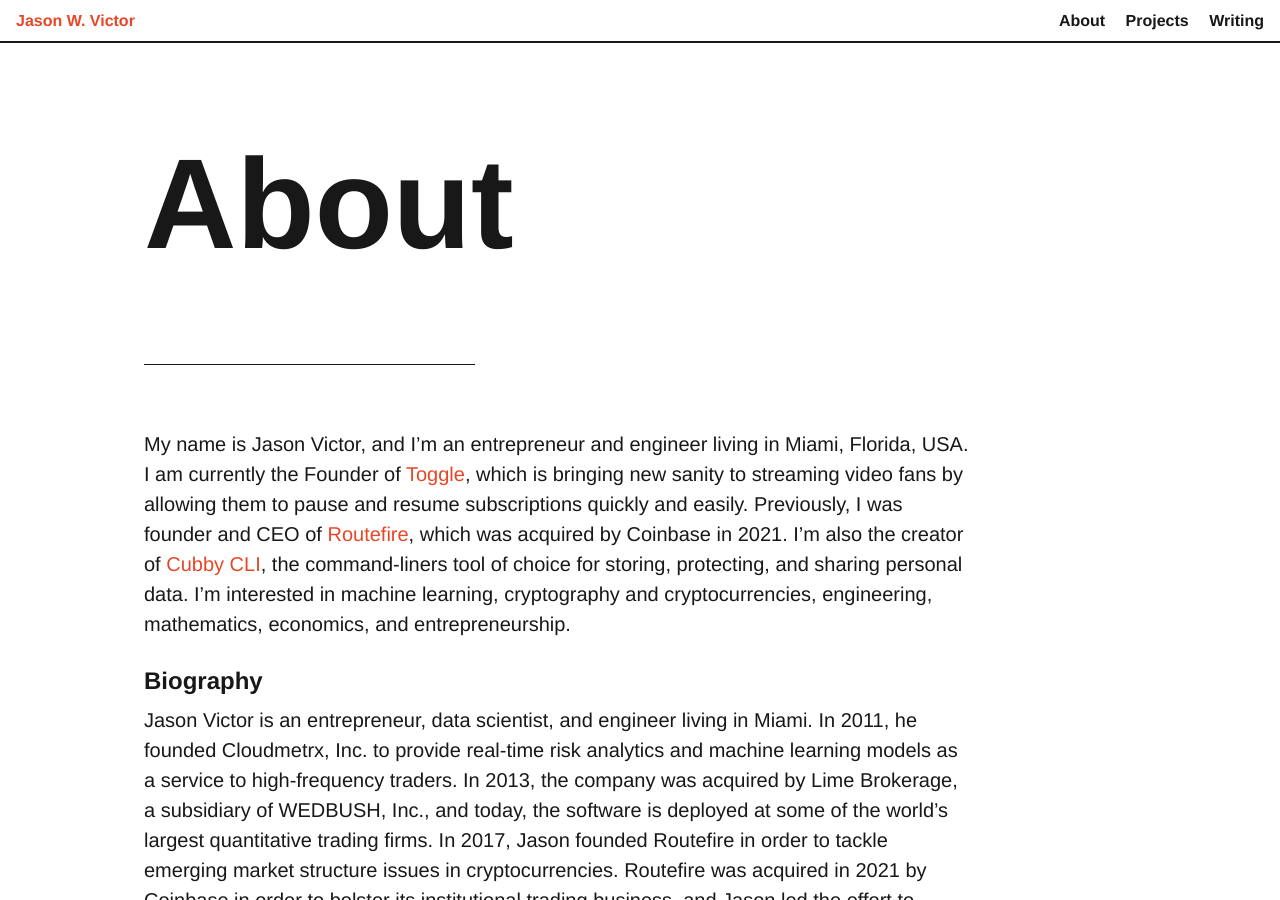
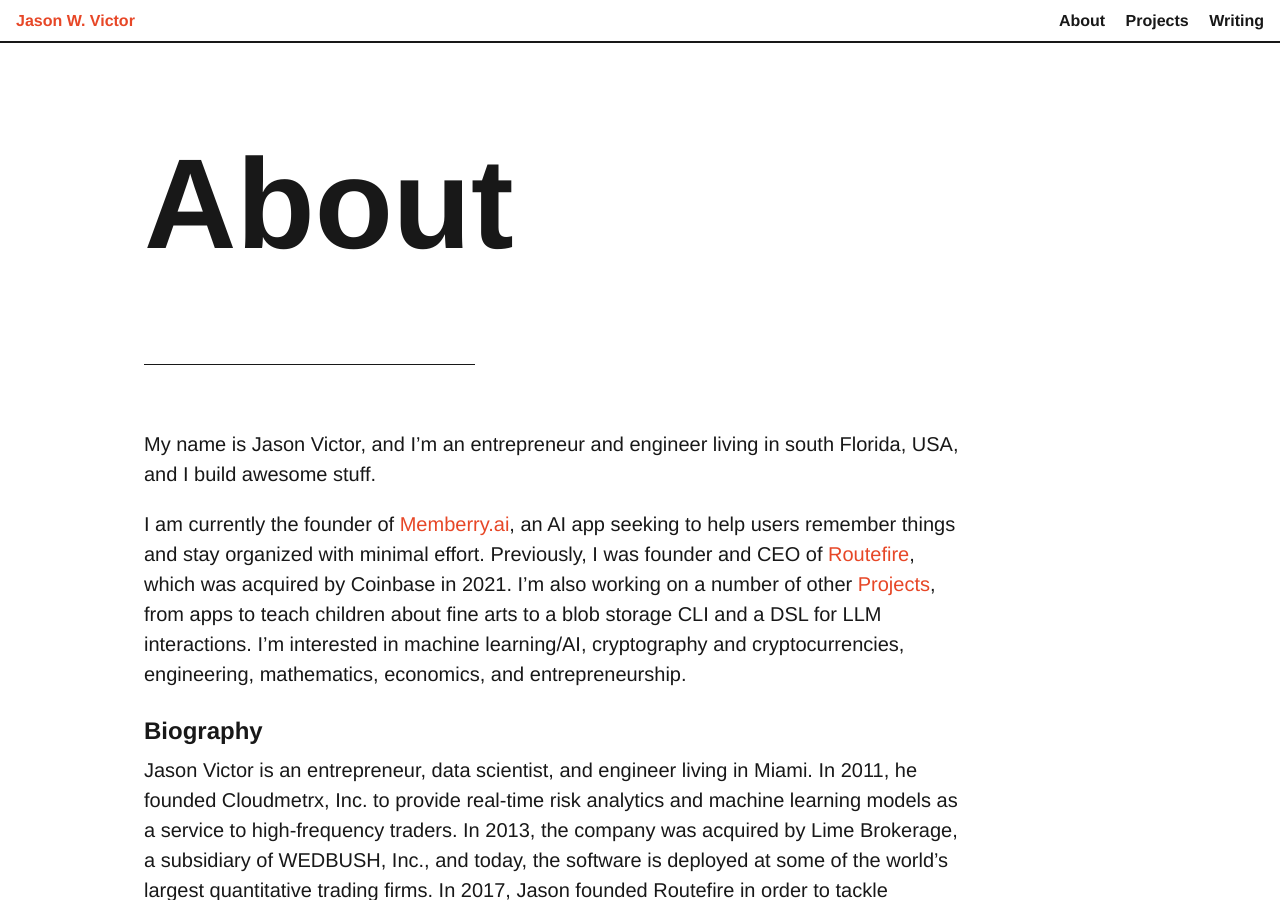
Before and after one commit to jwvictor/jwvictor.github.io, a Jekyll site: the page built from about.md, in a window 1280 px wide and 900 px high. Built offline with Jekyll 4.4.1, drawn with Linux system fonts in a browser that asks for light colours; comment, search, counter and statistics services are not loaded.

Commit message:
update about

```diff
--- a/about.md
+++ b/about.md
@@ -4,7 +4,9 @@
 permalink: /about/
 ---
 
-My name is Jason Victor, and I'm an entrepreneur and engineer living in Miami, Florida, USA. I am currently the Founder of [Toggle](https://www.hellotoggle.com), which is bringing new sanity to streaming video fans by allowing them to pause and resume subscriptions quickly and easily. Previously, I was founder and CEO of [Routefire](https://routefire.io/), which was acquired by Coinbase in 2021. I'm also the creator of [Cubby CLI](https://www.cubbycli.com), the command-liners tool of choice for storing, protecting, and sharing personal data. I'm interested in machine learning, cryptography and cryptocurrencies, engineering, mathematics, economics, and entrepreneurship.
+My name is Jason Victor, and I'm an entrepreneur and engineer living in south Florida, USA, and I build awesome stuff.
+
+I am currently the founder of [Memberry.ai](https://memberry.ai), an AI app seeking to help users remember things and stay organized with minimal effort. Previously, I was founder and CEO of [Routefire](https://routefire.io/), which was acquired by Coinbase in 2021. I'm also working on a number of other [Projects](https://jwvictor.github.io/projects.html), from apps to teach children about fine arts to a blob storage CLI and a DSL for LLM interactions. I'm interested in machine learning/AI, cryptography and cryptocurrencies, engineering, mathematics, economics, and entrepreneurship.
 
 
 ### Biography
```
